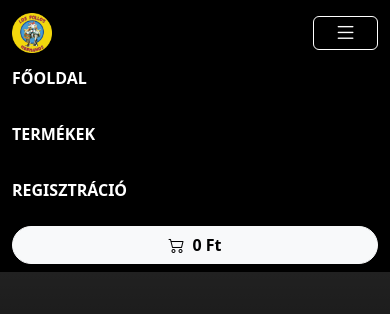
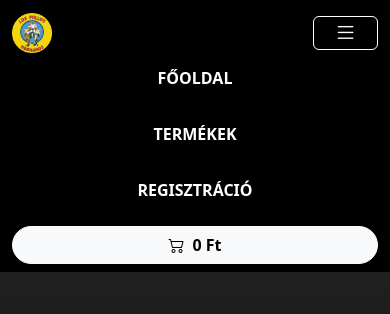
Before and after one commit to bombasztikus/Vizsgaremek, a Vue app in the folder frontend/: page / in a window 390 px wide. Both pictures are taken after a click on the button "Toggle navigation". Shown: the top 314 px of the page. Built offline with nearby package versions, Linux system fonts and the light colour scheme; no server answers.

Commit message:
szöveg középre igazítás

```diff
--- a/frontend/src/components/app/AppNav.vue
+++ b/frontend/src/components/app/AppNav.vue
@@ -25,7 +25,7 @@ const signOut = () => {
                 <i class="bi bi-list text-white p-2 fs-3"></i>
             </button>
             <div class="collapse navbar-collapse" id="navbarNavAltMarkup">
-                <div class="navbar-nav gap-3 ms-auto fw-semibold">
+                <div class="navbar-nav gap-3 ms-auto fw-semibold text-center">
                     <RouterLink :to="{ name: 'home' }" class="nav-link text-white">FŐOLDAL</RouterLink>
                     <RouterLink :to="{ name: 'browse', query: { 'type': MealType.FOOD } }" class="nav-link text-white">TERMÉKEK</RouterLink>
                     <RouterLink :to="{ name: 'orders' }" class="nav-link text-white" v-if="isAuthenticated">RENDELÉSEIM</RouterLink>
```
